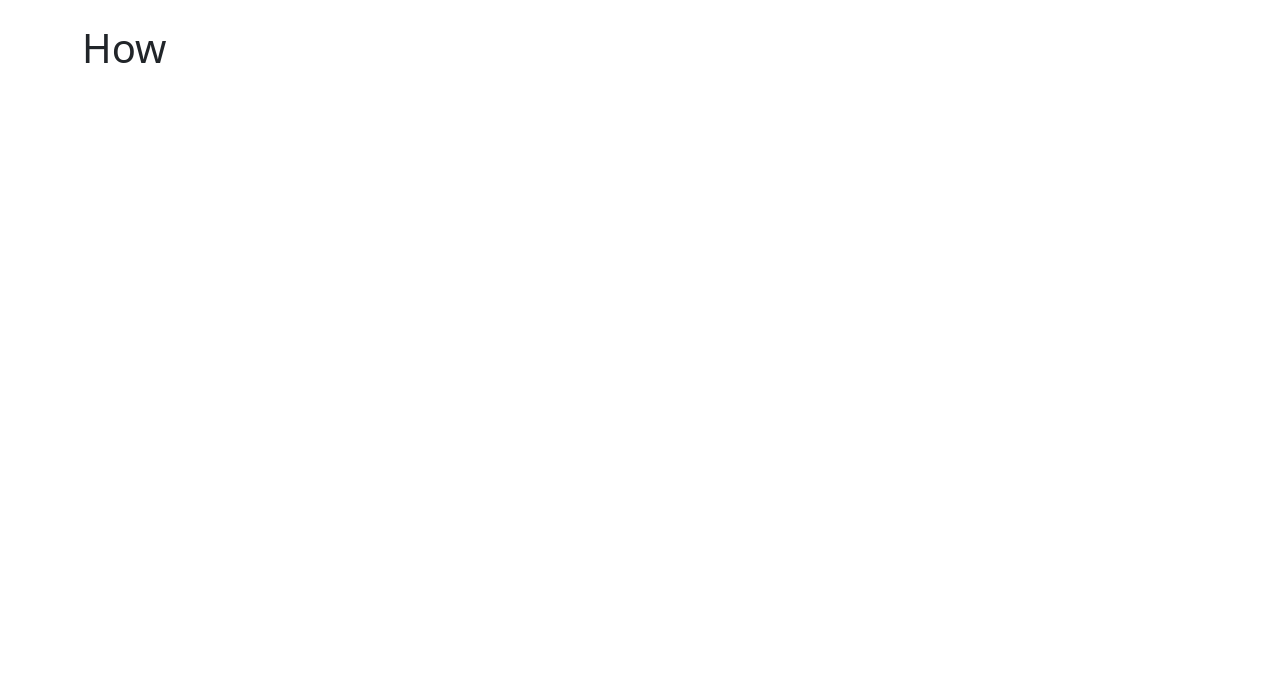
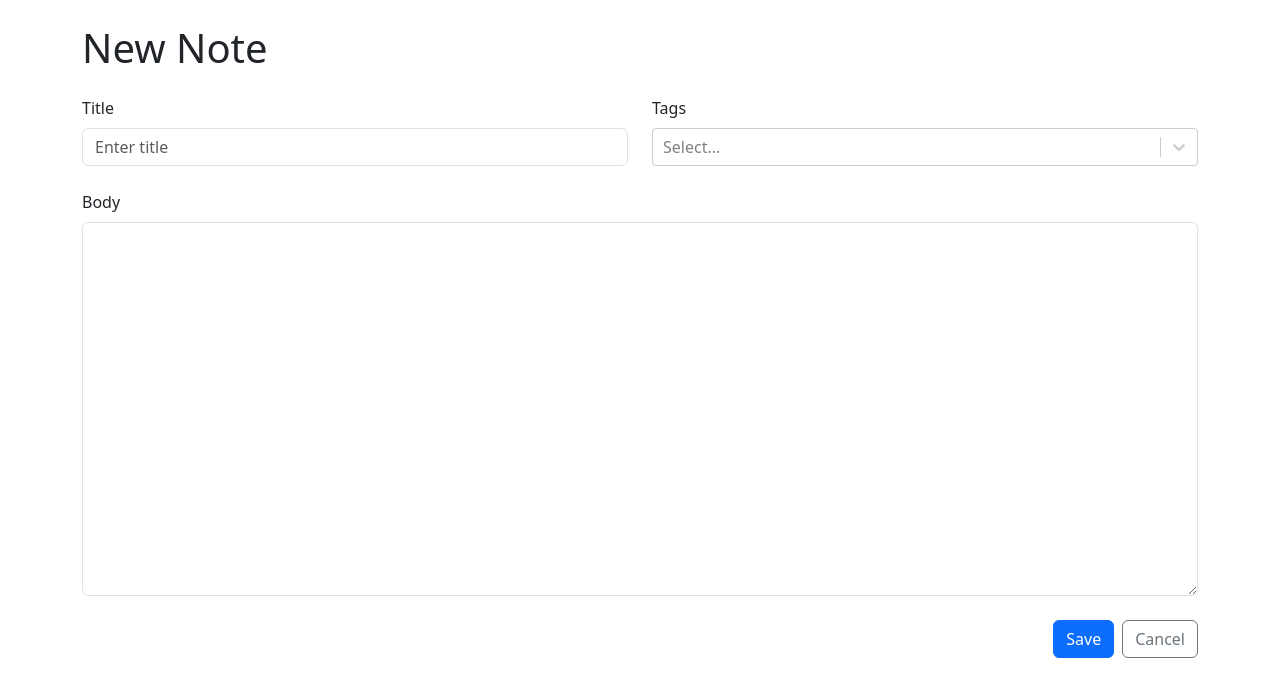
Before and after one commit to davelimlink/notes-app, a React (Vite) app: page /new in a window 1280 px wide. Shown: the top 696 px of the page. Built offline with nearby package versions, Linux system fonts and the light colour scheme.

Commit message:
setting up form data and types

```diff
--- a/package.json
+++ b/package.json
@@ -14,7 +14,8 @@
     "react": "^19.0.0",
     "react-bootstrap": "^2.10.9",
     "react-dom": "^19.0.0",
-    "react-router-dom": "^7.5.3"
+    "react-router-dom": "^7.5.3",
+    "react-select": "^5.10.1"
   },
   "devDependencies": {
     "@eslint/js": "^9.22.0",
--- a/src/App.tsx
+++ b/src/App.tsx
@@ -1,6 +1,23 @@
 import React from "react";
 import { Navigate, Route, Routes } from "react-router-dom";
 import { Container } from "react-bootstrap"; // Assuming Container is from react-bootstrap
+import NewNote from "./NewNote";
+
+export type Tag = {
+  id: string;
+  label: string;
+};
+
+//this adds a new property to the NoteData type which is id
+export type Note = {
+  id: string;
+} & NoteData; //only works on type not on interface
+
+export type NoteData = {
+  title: string;
+  markDown: string;
+  tags: Tag[];
+};
 
 function App() {
   return (
@@ -10,7 +27,7 @@
         {/* margin on the top and buttom */}
         <Routes>
           <Route path="/" element={<h1>Home</h1>} />
-          <Route path="/about" element={<h1>New</h1>} />
+          <Route path="/new" element={<NewNote />} />
           <Route path="/:id">
             <Route index element={<h1>How</h1>} />
             <Route path="edit" element={<h1>Edit</h1>} />
--- /dev/null
+++ b/src/NewNote.tsx
@@ -0,0 +1,13 @@
+import React from "react";
+import NoteForm from "./NoteForm";
+
+function NewNote() {
+  return (
+    <>
+      <h1 className="mb-4">New Note</h1>
+      <NoteForm></NoteForm>
+    </>
+  );
+}
+
+export default NewNote;
--- /dev/null
+++ b/src/NoteForm.tsx
@@ -0,0 +1,81 @@
+import React, { FormEvent, useRef, useState } from "react";
+import { Button, Col, Form, Row, Stack } from "react-bootstrap";
+import { Link } from "react-router-dom";
+import CreatableSelect from "react-select/creatable";
+import { NoteData, Tag } from "./App";
+
+interface NoteFormProps {
+  onSubmit: (data: NoteData) => void;
+}
+
+function NoteForm({ onSubmit }: NoteFormProps) {
+  const [selectedTags, setSelectedTags] = useState<Tag[]>([]);
+
+  const titleRef = useRef<HTMLInputElement>(null);
+  const markDownRef = useRef<HTMLTextAreaElement>(null);
+
+  function handleSubmit(e: FormEvent) {
+    e.preventDefault();
+
+    onSubmit({
+      title: titleRef.current!.value,
+      markDown: markDownRef.current!.value,
+      tags: [],
+    });
+  }
+
+  return (
+    <>
+      <Form onSubmit={handleSubmit}>
+        <Stack gap={4}>
+          <Row>
+            <Col>
+              <Form.Group controlId="title">
+                <Form.Label>Title</Form.Label>
+                <Form.Control
+                  ref={titleRef}
+                  placeholder="Enter title"
+                  required
+                />
+              </Form.Group>
+            </Col>
+            <Col>
+              <Form.Group controlId="tags">
+                <Form.Label>Tags</Form.Label>
+                <CreatableSelect
+                  isMulti
+                  value={selectedTags.map((tag) => {
+                    return { label: tag.label, value: tag.id };
+                  })}
+                  onChange={(tags) => {
+                    setSelectedTags(
+                      tags.map((tag) => {
+                        return { label: tag.label, id: tag.value };
+                      })
+                    );
+                  }}
+                />
+              </Form.Group>
+            </Col>
+          </Row>
+          <Form.Group controlId="markdown">
+            <Form.Label>Body</Form.Label>
+            <Form.Control ref={markDownRef} as="textarea" rows={15} required />
+          </Form.Group>
+          <Stack direction="horizontal" gap={2} className="justify-content-end">
+            <Button type="submit" variant="primary">
+              Save
+            </Button>
+            <Link to="..">
+              <Button type="button" variant="outline-secondary">
+                Cancel
+              </Button>
+            </Link>
+          </Stack>
+        </Stack>
+      </Form>
+    </>
+  );
+}
+
+export default NoteForm;
```
Also changed, not shown: 1 other file (tests, documents, lock files or other folders).
